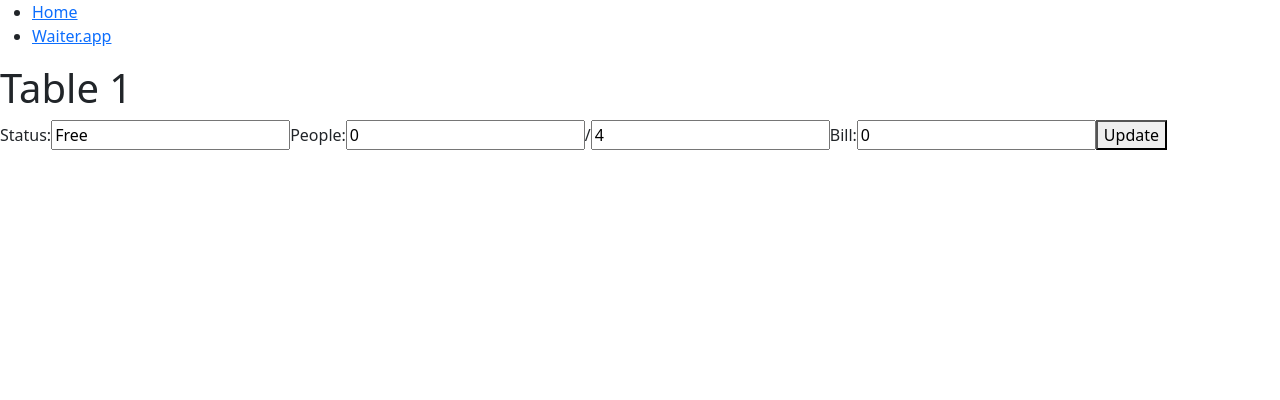
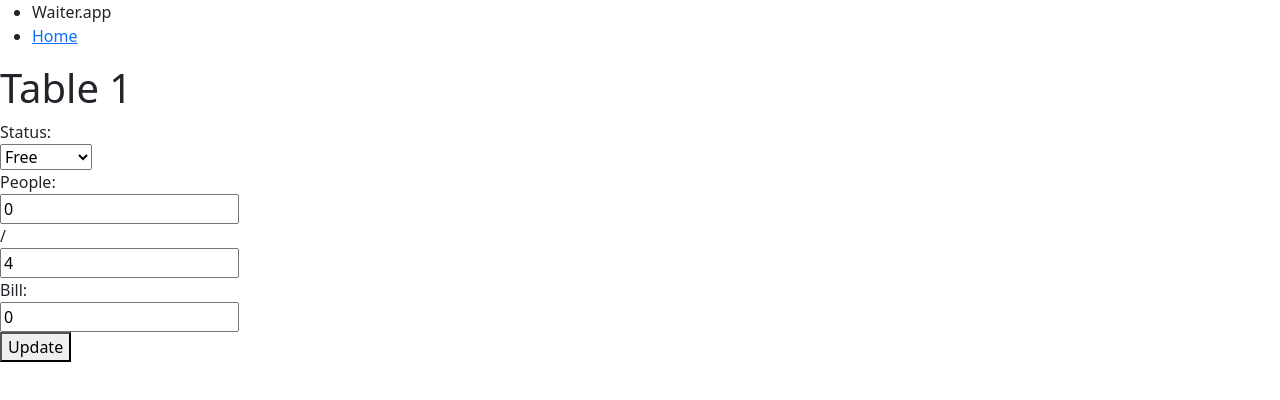
Before and after one commit to Jaszmijee/react-pizzeria-waiter-service, a React (Create React App) app: page /table/1 in a window 1280 px wide. Shown: the top 400 px of the page. Built offline with nearby package versions, Linux system fonts and the light colour scheme.

Commit message:
add TextInput SelectInput and Button components

```diff
--- a/src/App.js
+++ b/src/App.js
@@ -1,6 +1,6 @@
 import {Route, Routes} from "react-router-dom";
 import NotFound from "./components/pages/NotFound/NotFound";
-import NavBar from "./components/NavBar/NavBar";
+import NavBar from "./components/views/NavBar/NavBar";
 import Home from "./components/pages/Home/Home";
 import Table from "./components/pages/Table/Table";
 
--- /dev/null
+++ b/src/components/common/SelectInput/SelectInput.js
@@ -0,0 +1,15 @@
+const SelectInput = props => {
+    return (
+        <div>
+            <select name={props.name} value={props.value} onChange={props.onChange}>
+                {props.options.map(option => (
+                    <option key={option.value} value={option.value}>
+                        {option.label}
+                    </option>
+                ))}
+            </select>
+        </div>
+    );
+};
+
+export default SelectInput;
--- a/src/components/common/TextInput/TextInput.js
+++ b/src/components/common/TextInput/TextInput.js
@@ -1,5 +1,14 @@
 const TextInput = (props) => {
-    return <input value={props.value} onChange={props.onChange}  type="text" />
+    return (
+        <form>
+            <label>{props.children}</label>
+            <input
+                name={props.name}
+                value={props.value}
+                onChange={props.onChange}
+                type="text"
+            />
+        </form>
+    );
 };
-
 export default TextInput;
--- /dev/null
+++ b/src/components/features/TableForm/TableForm.js
@@ -0,0 +1,73 @@
+import React, { useState } from "react";
+import { useDispatch } from "react-redux";
+import TextInput from "../../common/TextInput/TextInput";
+import Button from "../../common/Button/Button";
+import { updateTable } from "../../../redux/tablesRedux";
+import SelectInput from "../../common/SelectInput/SelectInput";
+
+const TableForm = ({ table }) => {
+    const dispatch = useDispatch();
+
+    const [formData, setFormData] = useState({
+        status: table.status,
+        peoplePresent: table.peoplePresent,
+        peopleMax: table.peopleMax,
+        bill: table.bill,
+    });
+
+    const handleInputChange = (e) => {
+        const { name, value } = e.target;
+        setFormData({ ...formData, [name]: value });
+    };
+
+    const handleSubmit = (e) => {
+        e.preventDefault();
+        const updatedTableData = {
+            id: table.id,
+            name: table.name,
+            ...formData,
+        };
+        dispatch(updateTable(updatedTableData));
+    };
+
+    const statusOptions = [
+        { value: "Free", label: "Free" },
+        { value: "Reserved", label: "Reserved" },
+        { value: "Cleaning", label: "Cleaning" },
+        { value: "Busy", label: "Busy" },
+    ];
+
+    return (
+        <form onSubmit={handleSubmit}>
+            <span>Status: </span>
+            <SelectInput
+                label="Status:"
+                value={formData.status}
+                onChange={handleInputChange}
+                name="status"
+                options={statusOptions}
+            />
+            <span>People: </span>
+            <TextInput
+                name="peoplePresent"
+                value={formData.peoplePresent}
+                onChange={handleInputChange}
+            />
+            <span>/ </span>
+            <TextInput
+                name="peopleMax"
+                value={formData.peopleMax}
+                onChange={handleInputChange}
+            />
+            <span>Bill: </span>
+            <TextInput
+                name="bill"
+                value={formData.bill}
+                onChange={handleInputChange}
+            />
+            <Button type="submit">Update</Button>
+        </form>
+    );
+};
+
+export default TableForm;
--- a/src/components/pages/Home/Home.js
+++ b/src/components/pages/Home/Home.js
@@ -1,6 +1,6 @@
 import {Container} from "react-bootstrap";
 import {Route, Routes} from "react-router-dom";
-import TableList from "../../TableList/TableList";
+import TableList from "../../views/TableList/TableList";
 
 const Home = () => {
     return (
--- a/src/components/pages/Table/Table.js
+++ b/src/components/pages/Table/Table.js
@@ -1,169 +1,18 @@
-import {useState} from "react";
-import {useDispatch, useSelector} from "react-redux";
-import {getTable, updateTable} from "../../../redux/tablesRedux";
+import {useSelector} from "react-redux";
+import {getTable} from "../../../redux/tablesRedux";
 import {useParams} from "react-router-dom";
+import TableForm from "../../features/TableForm/TableForm";
 
 const Table =  () => {
     const { tableId } = useParams();
-    const table = useSelector(state => getTable(state, tableId));
-    console.log('table', table)
-
-    const dispatch = useDispatch();
-
-    const [formData, setFormData] = useState({
-        status: table.status,
-        peoplePresent: table.peoplePresent,
-        peopleMax: table.peopleMax,
-        bill: table.bill
-    });
-
-    const handleInputChange = e => {
-        const { name, value } = e.target;
-        setFormData({ ...formData, [name]: value });
-    };
-
-    const handleSubmit = e => {
-        e.preventDefault();
-        const updatedTableData = {
-            id: table.id,
-            name: table.name,
-            ...formData
-        };
-        dispatch(updateTable(updatedTableData));
-    };
+    const table = useSelector((state) => getTable(state, tableId));
 
     return (
         <div>
             <h1>{table.name}</h1>
-            <form onSubmit={handleSubmit}>
-                <label>Status:</label>
-                <input
-                    type="text"
-                    name="status"
-                    value={formData.status}
-                    onChange={handleInputChange}
-                />
-                <label>People: </label>
-                <input
-                    type="number"
-                    name="peoplePresent"
-                    value={formData.peoplePresent}
-                    onChange={handleInputChange}
-                />
-                <label>/</label>
-                <input
-                    type="number"
-                    name="peopleMax"
-                    value={formData.peopleMax}
-                    onChange={handleInputChange}
-                />
-                <label>Bill:</label>
-                <input
-                    type="number"
-                    name="bill"
-                    value={formData.bill}
-                    onChange={handleInputChange}
-                />
-                <button type="submit">Update</button>
-            </form>
+            <TableForm table={table} />
         </div>
     );
 };
 
 export default Table;
-
-
-    // const { tableId } = useParams();
-    //
-    // // Retrieve the table data from Redux store based on tableId
-    // const table = useSelector(state => state.tables.find(table => table.id === parseInt(tableId)));
-
-
-//     const [newStatus, setNewStatus] = useState(''); // Local state for updating status
-//     const status = useSelector(state => state.tables.status); // Get status from Redux store
-//     const dispatch = useDispatch();
-//
-//     const handleUpdateStatus = () => {
-//         // Dispatch action to update status in Redux store
-//         dispatch(updateStatus(newStatus));
-//         setNewStatus(''); // Clear input field after updating
-//     };
-//
-//
-//     return (
-//         <div>
-//         <h1>Table1</h1>
-//         <p>Status: </p>
-//     <p>People: </p>
-//             <p>Bill: </p>
-//             <button>Update</button>
-//         </div>
-//     )
-// };
-//
-// export default Table;
-
-    // const table = useSelector(state => state.tables.find(table => table.id === tableId));
-//     const dispatch = useDispatch();
-//
-//     const [formData, setFormData] = useState({
-//         status: table.status,
-//         peoplePresent: table.peoplePresent,
-//         peopleMax: table.peopleMax,
-//         bill: table.bill
-//     });
-//
-//     const handleInputChange = e => {
-//         const { name, value } = e.target;
-//         setFormData({ ...formData, [name]: value });
-//     };
-//
-//     const handleSubmit = e => {
-//         e.preventDefault();
-//         const updatedTableData = {
-//             id: table.id,
-//             name: table.name,
-//             ...formData
-//         };
-//         dispatch(updateTable(updatedTableData));
-//     };
-//
-//     return (
-//         <div>
-//             <h1>{table.name}</h1>
-//             <form onSubmit={handleSubmit}>
-//                 <label>Status:</label>
-//                 <input
-//                     type="text"
-//                     name="status"
-//                     value={formData.status}
-//                     onChange={handleInputChange}
-//                 />
-//                 <label>People Present:</label>
-//                 <input
-//                     type="number"
-//                     name="peoplePresent"
-//                     value={formData.peoplePresent}
-//                     onChange={handleInputChange}
-//                 />
-//                 <label>Max People:</label>
-//                 <input
-//                     type="number"
-//                     name="peopleMax"
-//                     value={formData.peopleMax}
-//                     onChange={handleInputChange}
-//                 />
-//                 <label>Bill:</label>
-//                 <input
-//                     type="number"
-//                     name="bill"
-//                     value={formData.bill}
-//                     onChange={handleInputChange}
-//                 />
-//                 <button type="submit">Update</button>
-//             </form>
-//         </div>
-//     );
-// };
-//
-// export default Table;
--- a/src/components/NavBar/NavBar.js
+++ b/src/components/views/NavBar/NavBar.js
@@ -4,8 +4,8 @@ const NavBar = () => {
     return (
         <nav>
         <ul>
+            <li><span>Waiter.app</span></li>
             <li><NavLink to="/">Home</NavLink></li>
-            <li><NavLink to="/table">Waiter.app</NavLink></li>
         </ul>
     </nav>
     )};
--- a/src/components/TableList/TableList.js
+++ b/src/components/views/TableList/TableList.js
@@ -1,6 +1,7 @@
 import {useSelector} from "react-redux";
 import {Link} from "react-router-dom";
-import {getAllTables} from "../../redux/tablesRedux";
+import {getAllTables} from "../../../redux/tablesRedux";
+import {Button} from "react-bootstrap";
 
 const TableList = () => {
 
@@ -10,13 +11,12 @@ const TableList = () => {
         <section>
             <ul>
             {tables.map(table => (
-                <li>
+                <li key={table.id}>
                     <p>{table.name}</p>
                     <p>Status: {table.status}</p>
-                    <button>  <Link key={table.id} to={"/table/" + table.id} >
-                        Show more
-                         </Link>
-                </button>
+                    <Button>
+                        <Link to={"/table/" + table.id}>Show more</Link>
+                    </Button>
                 </li>
             ))}
             </ul>
```
